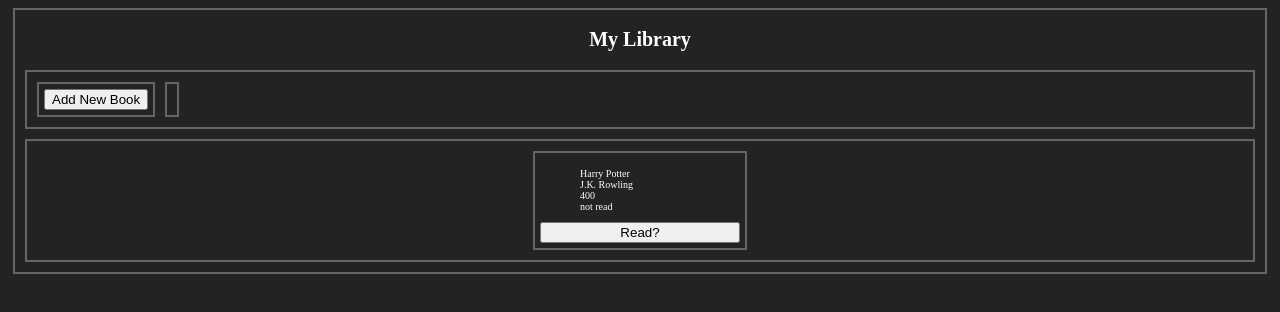
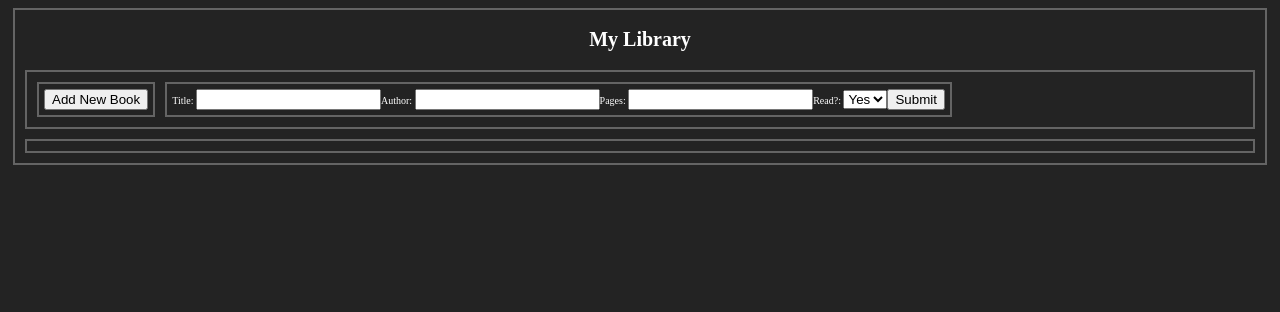
Before and after one commit to juanoxmar/library, a plain HTML site: page index.html in a window 1280 px wide. Both pictures are taken after a click on the button "Add New Book". Drawn offline with Linux system fonts and the light colour scheme.

Commit message:
My Library is fully functional. Aesthetics missing.

```diff
--- a/index.html
+++ b/index.html
@@ -9,8 +9,8 @@
                 <h1>My Library</h1>
             </header>
             <div class="bookForm">
-                <div class="formButton"><button id="addBook">Add New Book</button></div>
-                <div class="form"></div>
+                <div class="formButton" id="formButton"><button id="addBook">Add New Book</button></div>
+                <div class="form" id="form"></div>
             </div>
             <div class="books" id="books"></div>
         </div>
--- a/script.js
+++ b/script.js
@@ -1,5 +1,4 @@
 let myLibrary = [];
-let i = 0;
 
 //new book constructor
 function book(title, author, pages, read) {
@@ -15,6 +14,8 @@ book.prototype.addBookToLibrary = function() {
 };
 
 book.prototype.render = function() {
+    let i = myLibrary.length-1;
+
     const bookLib = document.getElementById('books');
     const div = document.createElement('div');
     const ulist = document.createElement('ul');
@@ -40,7 +41,6 @@ book.prototype.render = function() {
     readButton.classList.add('readButton');
     readButton.setAttribute('id', i);
     document.getElementById(this.title).appendChild(readButton);
-    i++;
 }
 
 //toggles read/unread with button
@@ -60,11 +60,65 @@ function read(){
     });
 };
 
+document.getElementById('formButton').addEventListener('click', e => document.getElementById('submitBookForm') == null ? forms(): null);
 
-const HarryPotter = new book('Harry Potter', 'J.K. Rowling', '400', 'not read');
-HarryPotter.addBookToLibrary();
-HarryPotter.render();
+function forms(){
+    const getForm = document.getElementById('form');
+    const form = document.createElement('form');
+    const label = document.createElement('label');
+    const input = document.createElement('input');
+    const select = document.createElement('select');
+    const option = document.createElement('option');
+    const submitBook = document.createElement('button');
 
-//const theHobbit = new book('The Hobbit', 'J.R.R. Tolkien', '295', 'read');
-//theHobbit.addBookToLibrary();
-//theHobbit.render()
+    form.setAttribute('id', 'submitBookForm')
+    getForm.appendChild(form);
+
+    label.innerHTML = 'Title: ';
+    label.setAttribute('for', 'title');
+    form.appendChild(label.cloneNode(true));
+    input.setAttribute('id', 'title');
+    form.appendChild(input.cloneNode(true));
+
+    label.innerHTML = 'Author: ';
+    label.setAttribute('for', 'author');
+    form.appendChild(label.cloneNode(true));
+    input.setAttribute('id', 'author');
+    form.appendChild(input.cloneNode(true));
+
+    label.innerHTML = 'Pages: ';
+    label.setAttribute('for', 'pages');
+    form.appendChild(label.cloneNode(true));
+    input.setAttribute('id', 'pages');
+    form.appendChild(input.cloneNode(true));
+
+    label.innerHTML = 'Read?: ';
+    label.setAttribute('for', 'read');
+    form.appendChild(label.cloneNode(true));
+    option.innerHTML = 'Yes';
+    option.setAttribute('value', 'read');
+    select.appendChild(option.cloneNode(true));
+    option.innerHTML = 'No';
+    option.setAttribute('value', 'not read');
+    select.appendChild(option.cloneNode(true));
+    select.setAttribute('id', 'haveRead');
+    form.appendChild(select.cloneNode(true));
+    submitBook.innerHTML = 'Submit';
+    submitBook.setAttribute('id', 'submitBook');
+    submitBook.setAttribute('type', 'button');
+    submitBook.setAttribute('value', 'submit');
+    form.appendChild(submitBook.cloneNode(true));
+
+    document.getElementById('submitBook').addEventListener('click', function(e) {
+        const bookTitle = document.getElementById('title').value;
+        const bookAuthor = document.getElementById('author').value;
+        const bookPages = document.getElementById('pages').value;
+        const bookRead = document.getElementById('haveRead').value;
+
+        const newBook = new book(bookTitle, bookAuthor, bookPages, bookRead);
+        newBook.addBookToLibrary();
+        newBook.render();
+        read();
+        getForm.removeChild(form);
+    });
+};
```
